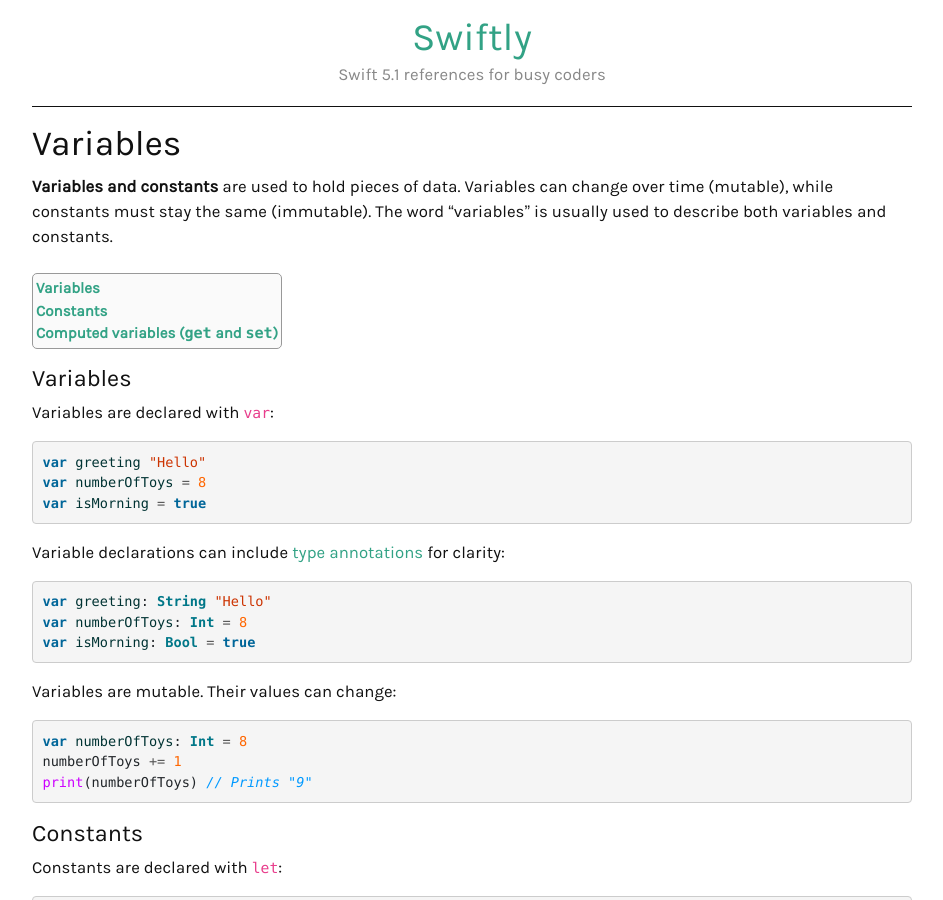
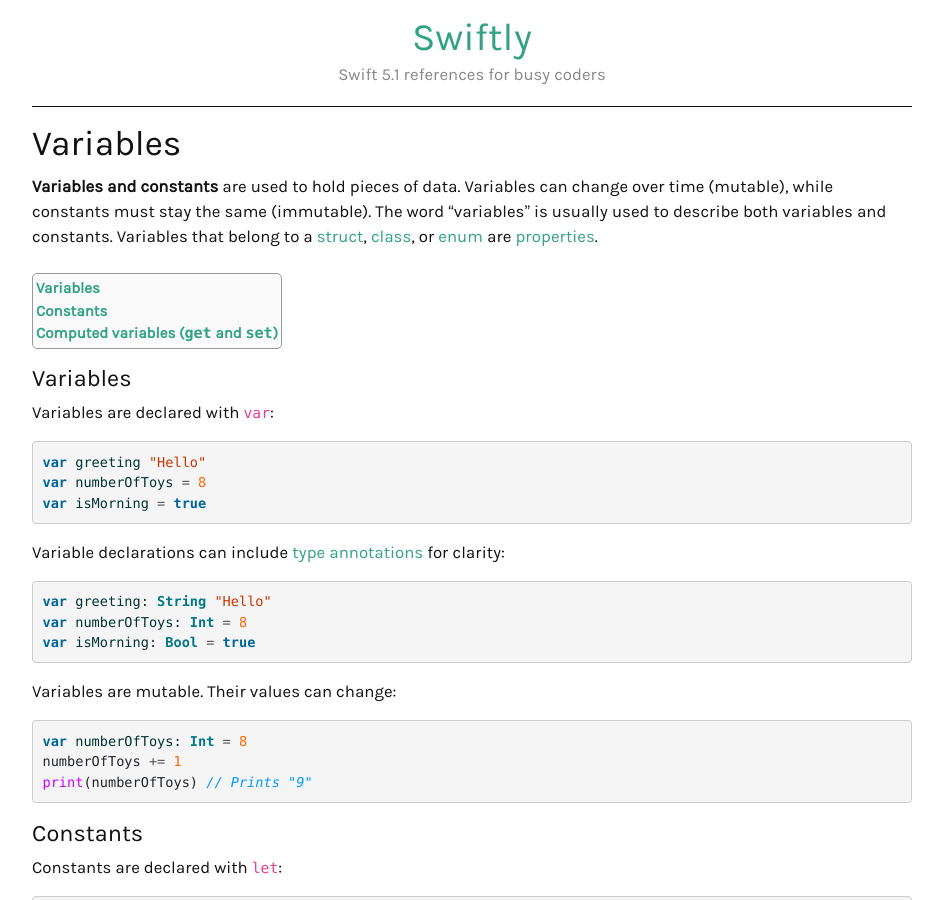
Before and after one commit to ebelinski/swiftly, a Jekyll site: the page built from variables.md, in a window 1280 px wide and 900 px high. Shown: the whole window, without its empty margins (168-1111 px from the left). Built offline with Jekyll 4.4.1, drawn with Linux system fonts in a browser that asks for light colours; comment, search, counter and statistics services are not loaded.

Commit message:
added properties link in variables page

```diff
--- a/variables.md
+++ b/variables.md
@@ -16,7 +16,7 @@ redirect_from:
   - /set/
 ---
 
-**Variables and constants** are used to hold pieces of data. Variables can change over time (mutable), while constants must stay the same (immutable). The word "variables" is usually used to describe both variables and constants.
+**Variables and constants** are used to hold pieces of data. Variables can change over time (mutable), while constants must stay the same (immutable). The word "variables" is usually used to describe both variables and constants. Variables that belong to a [struct](/structs-and-classes), [class](/structs-and-classes), or [enum](/enums) are [properties](/properties).
 
 * TOC
 {:toc}
```
